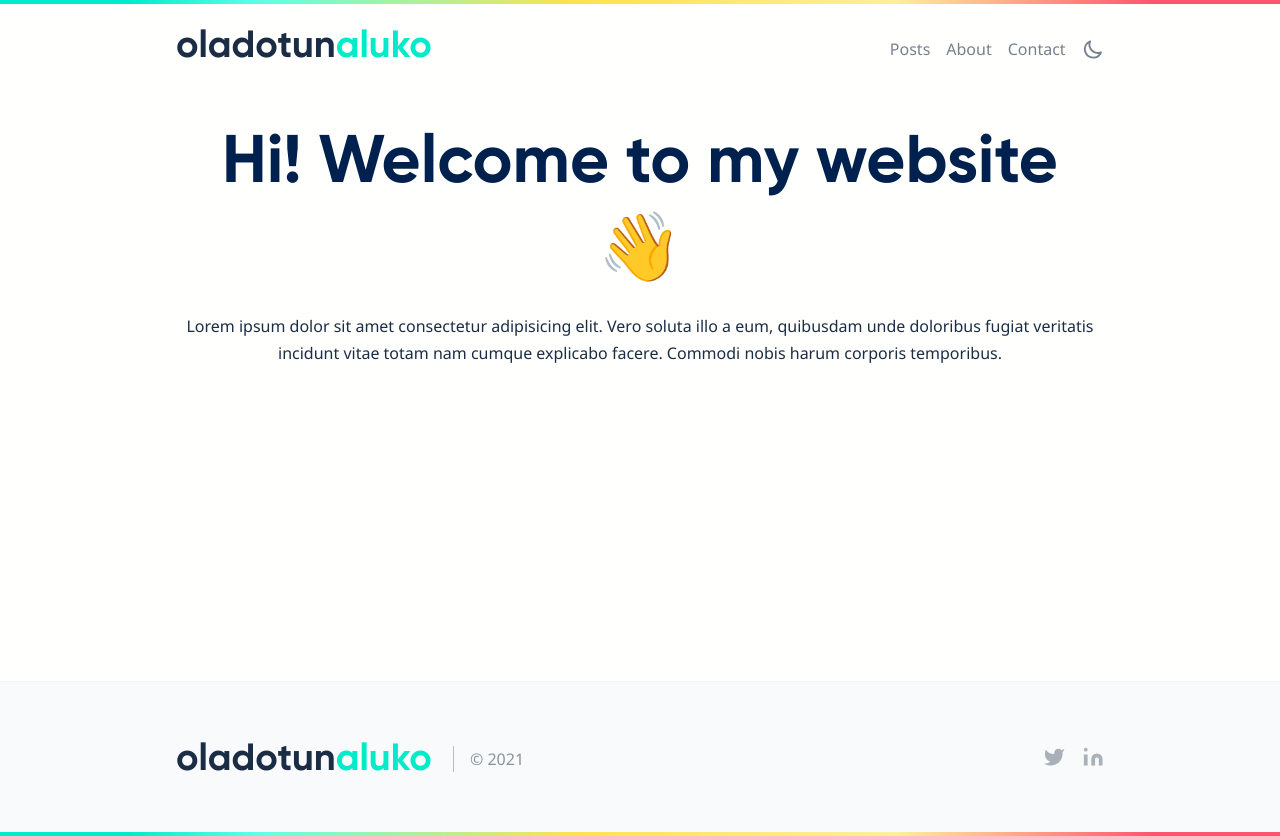
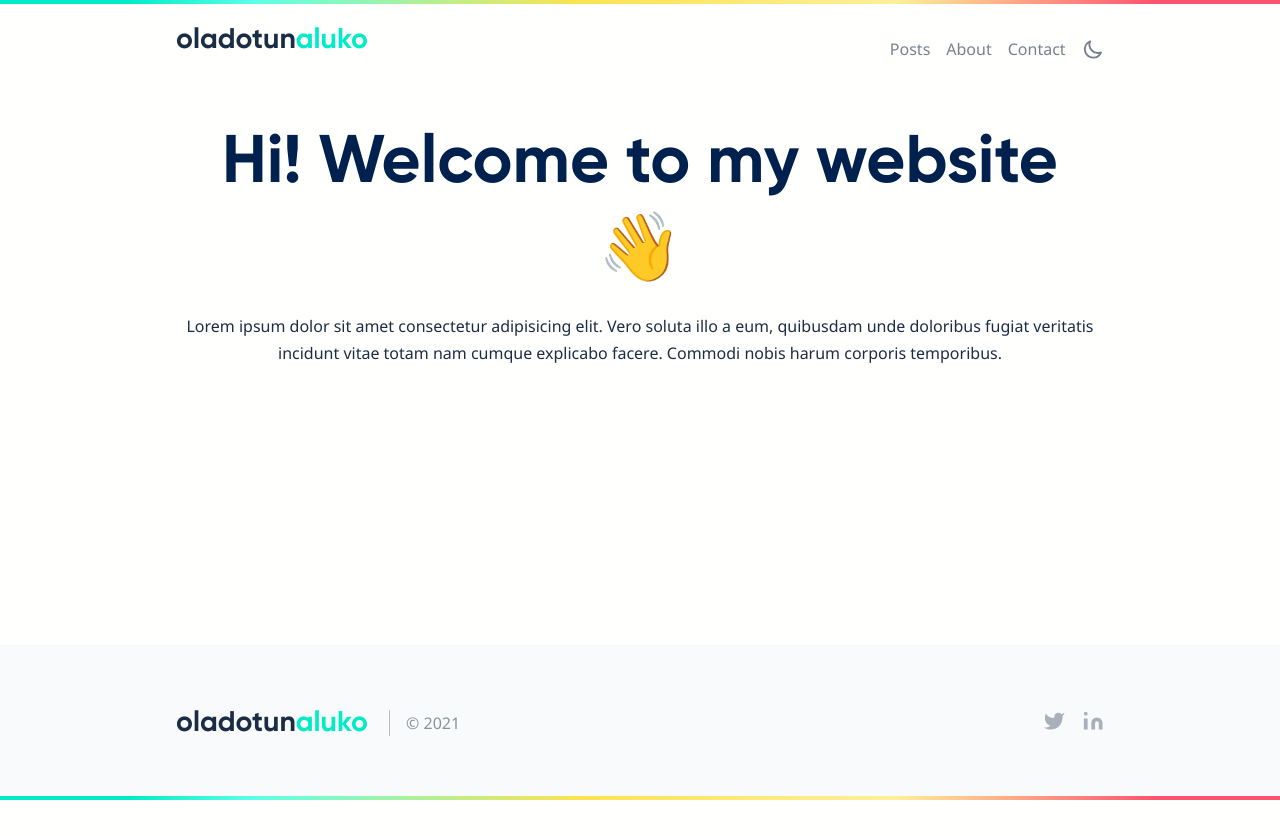
Before and after one commit to Nutod/oladotunaluko, a Next.js app: page / in a window 1280 px wide. After the commit the page ends 800 px from the top, so only its background shows below. Built offline with nearby package versions, Linux system fonts and the light colour scheme.

Commit message:
Adjusted footer styles

```diff
--- a/components/Logo.js
+++ b/components/Logo.js
@@ -2,14 +2,14 @@ import Link from 'next/link'
 
 export default function Logo() {
   return (
-    <div>
-      <h3 className="no-margin">
+    <div className="logo">
+      <h4 className="no-margin">
         <Link href="/">
           <a>
             oladotun<span>aluko</span>
           </a>
         </Link>
-      </h3>
+      </h4>
     </div>
   )
 }
--- a/styles/_buttons.scss
+++ b/styles/_buttons.scss
@@ -25,6 +25,7 @@ a {
 
   &:hover {
     opacity: 0.6;
+    color: var(--color-primary);
   }
 
   &:focus {
--- a/styles/_elements.scss
+++ b/styles/_elements.scss
@@ -35,10 +35,6 @@ code {
   padding: $size-500;
 }
 
-main {
-  min-height: 68vh;
-}
-
 .large-icon {
   width: 1.4rem;
   height: 1.4rem;
--- a/styles/_footer.scss
+++ b/styles/_footer.scss
@@ -3,6 +3,11 @@ footer {
   padding-top: $size-500;
   padding-bottom: $size-500;
   background: var(--footerBackground);
+
+  position: absolute;
+  bottom: 0;
+  left: 0;
+  right: 0;
 
   border-top: 1px solid var(--footerBorder);
 }
@@ -37,7 +42,6 @@ footer {
   }
 
   nav {
-    //  align-self: center;
     justify-self: end;
 
     ul {
--- a/styles/_global.scss
+++ b/styles/_global.scss
@@ -80,6 +80,7 @@ body {
   line-height: 1.65;
   color: var(--textColor);
   overflow-x: hidden;
+  position: relative;
 
   border-width: 0.3rem 0;
   border-style: solid;
--- a/styles/_header.scss
+++ b/styles/_header.scss
@@ -7,7 +7,7 @@ header {
   display: grid;
   grid-template-columns: fit-content(15ch) 1fr;
 
-  h3,
+  h4,
   a {
     margin: 0;
   }
--- a/styles/_typography.scss
+++ b/styles/_typography.scss
@@ -21,14 +21,29 @@ h2 {
 
 h3 {
   font-size: 2.369rem;
+}
+
+h4 {
+  font-size: 1.777rem;
 
   span {
     color: var(--color-primary);
   }
+
+  a {
+    &:hover {
+      opacity: 0.6;
+      color: var(--textColor);
+    }
+  }
 }
 
-h4 {
-  font-size: 1.777rem;
+.logo {
+  @media screen and (max-width: $medium-breakpoint) {
+    h4 {
+      font-size: 20px;
+    }
+  }
 }
 
 h5 {
```
